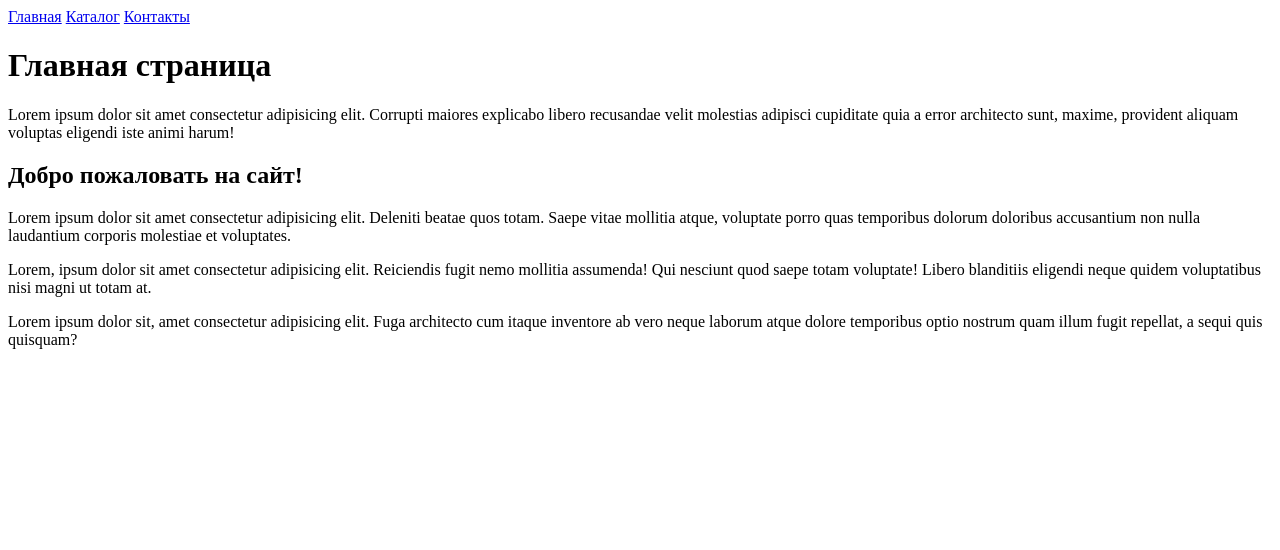
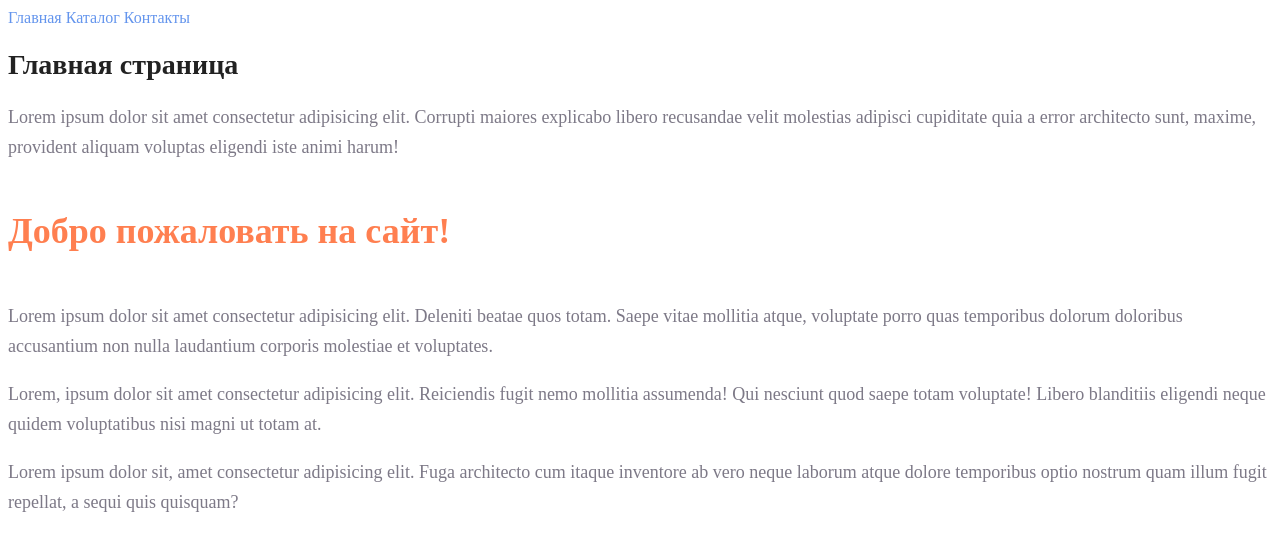
Before and after one commit to SergeiRadchenkov/WebVerstkaSeminar1-2HW, a plain HTML site: page index.html in a window 1280 px wide. Drawn offline with Linux system fonts and the light colour scheme.

Commit message:
Seminar_2HW

```diff
--- a/index.html
+++ b/index.html
@@ -1,19 +1,20 @@
 <!DOCTYPE html>
 <html lang="en">
 <head>
+    <link rel="stylesheet" href="style.css">
     <meta charset="UTF-8">
     <meta name="viewport" content="width=device-width, initial-scale=1.0">
     <title>Главная</title>
 </head>
 <body>
-    <a href="../index.html">Главная</a>
-    <a href="../catalog/catalog.html">Каталог</a>
-    <a href="../contacts.html">Контакты</a>
-    <h1>Главная страница</h1>
-    <p>Lorem ipsum dolor sit amet consectetur adipisicing elit. Corrupti maiores explicabo libero recusandae velit molestias adipisci cupiditate quia a error architecto sunt, maxime, provident aliquam voluptas eligendi iste animi harum!</p>
-    <h2>Добро пожаловать на сайт!</h2>
-    <p>Lorem ipsum dolor sit amet consectetur adipisicing elit. Deleniti beatae quos totam. Saepe vitae mollitia atque, voluptate porro quas temporibus dolorum doloribus accusantium non nulla laudantium corporis molestiae et voluptates.</p>
-    <p>Lorem, ipsum dolor sit amet consectetur adipisicing elit. Reiciendis fugit nemo mollitia assumenda! Qui nesciunt quod saepe totam voluptate! Libero blanditiis eligendi neque quidem voluptatibus nisi magni ut totam at.</p>
-    <p>Lorem ipsum dolor sit, amet consectetur adipisicing elit. Fuga architecto cum itaque inventore ab vero neque laborum atque dolore temporibus optio nostrum quam illum fugit repellat, a sequi quis quisquam?</p>
+    <a class="menu" href="../index.html">Главная</a>
+    <a class="menu" href="../catalog/catalog.html">Каталог</a>
+    <a class="menu" href="../contacts.html">Контакты</a>
+    <h1 class="H1" >Главная страница</h1>
+    <p class="paragraf" >Lorem ipsum dolor sit amet consectetur adipisicing elit. Corrupti maiores explicabo libero recusandae velit molestias adipisci cupiditate quia a error architecto sunt, maxime, provident aliquam voluptas eligendi iste animi harum!</p>
+    <h2 class="H2" >Добро пожаловать на сайт!</h2>
+    <p class="paragraf" >Lorem ipsum dolor sit amet consectetur adipisicing elit. Deleniti beatae quos totam. Saepe vitae mollitia atque, voluptate porro quas temporibus dolorum doloribus accusantium non nulla laudantium corporis molestiae et voluptates.</p>
+    <p class="paragraf" >Lorem, ipsum dolor sit amet consectetur adipisicing elit. Reiciendis fugit nemo mollitia assumenda! Qui nesciunt quod saepe totam voluptate! Libero blanditiis eligendi neque quidem voluptatibus nisi magni ut totam at.</p>
+    <p class="paragraf" >Lorem ipsum dolor sit, amet consectetur adipisicing elit. Fuga architecto cum itaque inventore ab vero neque laborum atque dolore temporibus optio nostrum quam illum fugit repellat, a sequi quis quisquam?</p>
 </body>
 </html>
--- /dev/null
+++ b/style.css
@@ -0,0 +1,28 @@
+a {
+    text-decoration: none;
+ }
+.menu {
+    color: cornflowerblue;
+    font-size: 16px;
+    line-height: 20px;
+}
+.H1 {
+    color: #222222;
+    font-size: 28px;
+    line-height: 36px;
+    font-weight: bold;
+}
+.paragraf {
+    font-style: normal;
+    font-weight: 300;
+    font-size: 18px;
+    line-height: 30px;
+    color: #7D7987
+}
+.H2 {
+    color: coral;
+    font-style: normal;
+    font-weight: 700;
+    font-size: 36px;
+    line-height: 80px;
+}
```
Also changed, not shown: catalog/catalog.html (+9 -8 lines), contacts.html (+8 -7 lines).
